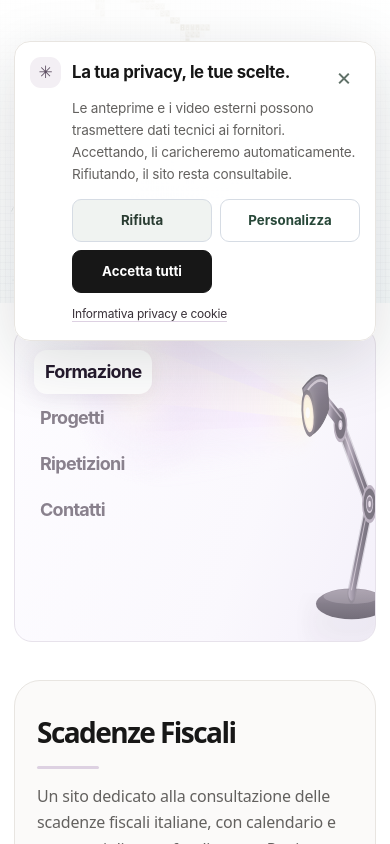
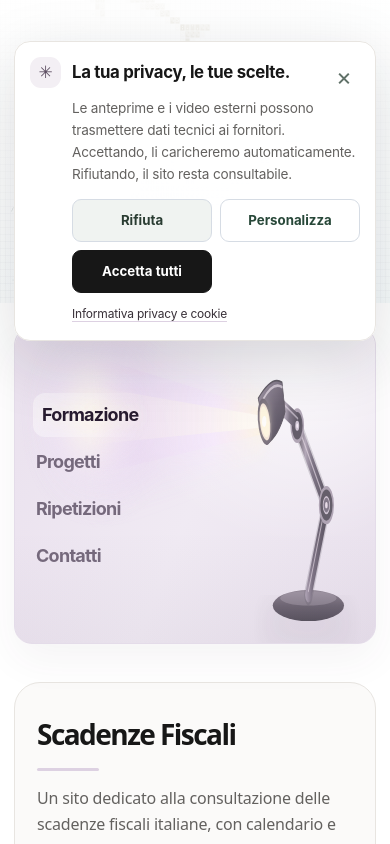
Before and after one commit to riccardobuzzolan/riccardobuzzolan.github.io, a website: page index.html in a window 390 px wide. Shown: the part 487-1331 px from the top of the page. Drawn offline with Linux system fonts and the light colour scheme.

Commit message:
Polish desk lamp lighting, focus and responsive showcase styles

```diff
--- a/assets/css/nav-lamp.css
+++ b/assets/css/nav-lamp.css
@@ -85,90 +85,112 @@
 }
 
 
-/* Desk lamp navigation, based on the reference: visible feature below hero. */
+/* Lamp showcase: diffused volumetric light with a warm focus and soft shadow. */
 .lamp-showcase {
   position: relative;
+  isolation: isolate;
   max-width: 1160px;
   min-height: 345px;
   margin: clamp(28px, 4vw, 58px) auto;
-  border: 1px solid #e7e2eb;
+  overflow: hidden;
+  border: 1px solid #e4dce9;
   border-radius: 22px;
-  overflow: hidden;
-  background: linear-gradient(110deg, #fdfcff 0%, #faf8fd 65%, #f4f0fa 100%);
-  isolation: isolate;
+  background:
+    radial-gradient(ellipse at 79% 13%, rgba(255, 255, 255, .74), transparent 45%),
+    linear-gradient(112deg, #eae1ee 0%, #f0eaf3 51%, #e9e1ed 100%);
+  box-shadow:
+    inset 0 1px 0 rgba(255, 255, 255, .76),
+    0 16px 42px rgba(67, 49, 80, .055);
 }
-.lamp-showcase-label {
-  position: relative;
-  z-index: 2;
-  margin: 0;
-  padding: 25px 36px 0;
-  color: #706778;
-  font-size: 12px;
-  font-weight: 600;
-  letter-spacing: .04em;
+.lamp-showcase::after {
+  content: "";
+  position: absolute;
+  z-index: 0;
+  inset: auto 0 0;
+  height: 36%;
+  pointer-events: none;
+  background: linear-gradient(0deg, rgba(68, 48, 81, .045), transparent);
 }
 .lamp-showcase-links {
   position: relative;
   z-index: 2;
-  width: min(43%, 410px);
   display: flex;
   flex-direction: column;
   align-items: flex-start;
-  gap: 4px;
-  padding: 20px 36px 30px;
+  justify-content: center;
+  gap: 5px;
+  width: min(44%, 430px);
+  min-height: 345px;
+  padding: 25px 36px;
+  box-sizing: border-box;
 }
 .lamp-showcase-links a {
+  position: relative;
   display: inline-flex;
   align-items: center;
   min-height: 49px;
-  padding: 5px 17px;
-  border-radius: 13px;
-  color: #89818d;
+  padding: 6px 16px;
+  border-radius: 12px;
+  color: #75697c;
   font-size: clamp(18px, 2vw, 26px);
   font-weight: 650;
+  letter-spacing: -.04em;
   line-height: 1.25;
-  letter-spacing: -.04em;
   text-decoration: none;
-  transition: background .3s ease, color .3s ease, transform .3s ease, box-shadow .3s ease;
+  transition:
+    color 240ms ease,
+    background 260ms ease,
+    text-shadow 260ms ease,
+    transform 420ms cubic-bezier(.2, .7, .2, 1);
 }
 .lamp-showcase-links a:hover,
-.lamp-showcase-links a:focus-visible,
-.lamp-showcase-links a.is-lit {
-  background: #fff;
-  color: #241a2d;
-  transform: translateX(5px);
-  box-shadow: 0 4px 22px rgba(93,56,118,.10);
+.lamp-showcase-links a.is-lit,
+.lamp-showcase-links a:focus-visible {
+  color: #281c30;
+  background: linear-gradient(90deg, rgba(255, 255, 255, .42), rgba(255, 255, 255, 0));
+  text-shadow: 0 0 18px rgba(255, 252, 229, .9);
+  transform: translateX(6px);
+}
+.lamp-showcase-links a:focus-visible {
+  outline: 2px solid #83679c;
+  outline-offset: 2px;
 }
 .lamp-showcase-illustration {
   position: absolute;
+  z-index: 1;
   inset: 0;
   width: 100%;
   height: 100%;
   overflow: visible;
   pointer-events: none;
-  z-index: 1;
 }
-.lamp-showcase-ray {
-  opacity: .9;
-  transition: d .55s cubic-bezier(.2,.7,.2,1);
-}
-.lamp-showcase svg .lamp-metal {
-  stroke: #47404d;
-  stroke-width: 17;
-  stroke-linecap: round;
-  stroke-linejoin: round;
-  fill: none;
+.lamp-showcase-ray,
+.lamp-showcase-illustration [data-lamp-haze],
+.lamp-showcase-illustration [data-lamp-core] {
+  pointer-events: none;
 }
 @media (max-width: 1200px) {
   .lamp-showcase { margin-inline: 20px; }
 }
 @media (max-width: 620px) {
-  .lamp-showcase { min-height: 315px; margin: 24px 14px 38px; border-radius: 18px; }
-  .lamp-showcase-label { padding: 22px 20px 0; }
-  .lamp-showcase-links { width: 65%; padding: 22px 15px 22px 14px; gap: 2px; }
-  .lamp-showcase-links a { font-size: 18px; min-height: 44px; padding-inline: 11px; }
-  .lamp-showcase-illustration { opacity: .65; transform: translateX(12%); transform-origin: right center; }
+  .lamp-showcase {
+    min-height: 315px;
+    margin: 24px 14px 38px;
+    border-radius: 18px;
+  }
+  .lamp-showcase-links {
+    width: 64%;
+    min-height: 315px;
+    gap: 3px;
+    padding: 20px 12px;
+  }
+  .lamp-showcase-links a {
+    min-height: 44px;
+    padding: 5px 9px;
+    font-size: 18px;
+  }
+  .lamp-showcase-illustration { opacity: .77; }
 }
 @media (prefers-reduced-motion: reduce) {
-  .lamp-showcase-links a, .lamp-showcase-ray { transition: none !important; }
+  .lamp-showcase-links a { transition: none !important; }
 }
```
